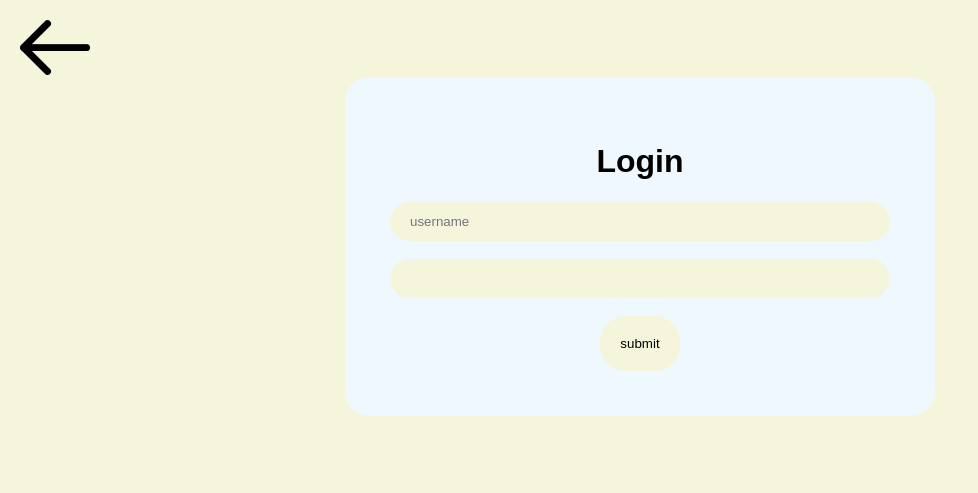
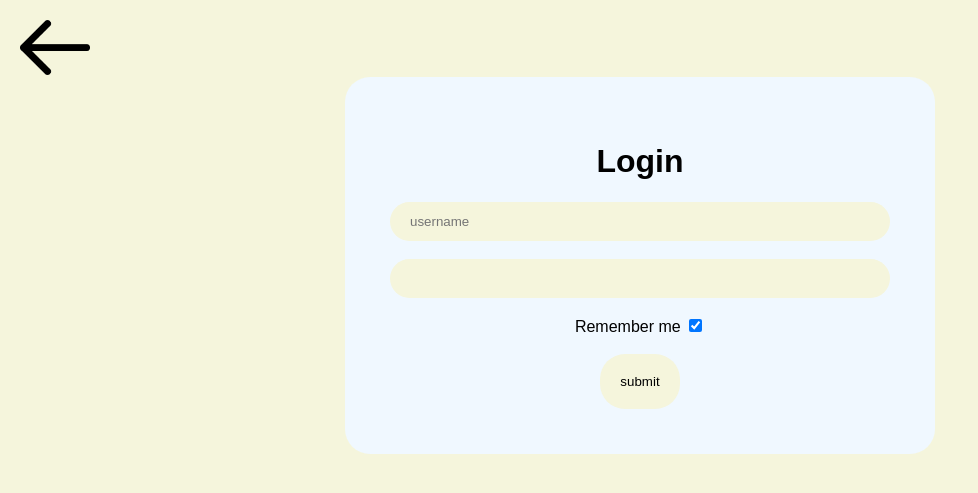
Before and after one commit to connorm400/social-nexus, a Flask app: page /login in a window 1280 px wide. Shown: the top 493 px of the page, without its empty margins (0-978 px from the left). Run offline with Flask 3, Linux system fonts and the light colour scheme.

Commit message:
added remember me (doesnt work completely but whatever)

```diff
--- a/app.py
+++ b/app.py
@@ -53,10 +53,13 @@ def login():
         username = request.form['username']
         password = request.form['password']
 
+        if request.form.get('remember-me') != True:
+            remember_me = False
+
         user_to_login = User.query.filter_by(name=username).first()
 
         if user_to_login.password == password:
-            login_user(user_to_login)
+            login_user(user_to_login, remember=remember_me)
             return redirect('/')
         else:
             return 'Invalid username or password.', 'error'
--- a/templates/login.html
+++ b/templates/login.html
@@ -11,6 +11,7 @@
     <form action="/login" method="POST" class="login">
         <input type="text" name="username" id="username" placeholder="username" class="login"><br><br>
         <input type="password" name="password" id="password" class="login"><br><br>
+        Remember me <input type="checkbox" name="remember-me" id="remember-me" class="login" checked="true"><br><br>
         <input type="submit" value="submit" class="login">
     </form>
 </div>
```
